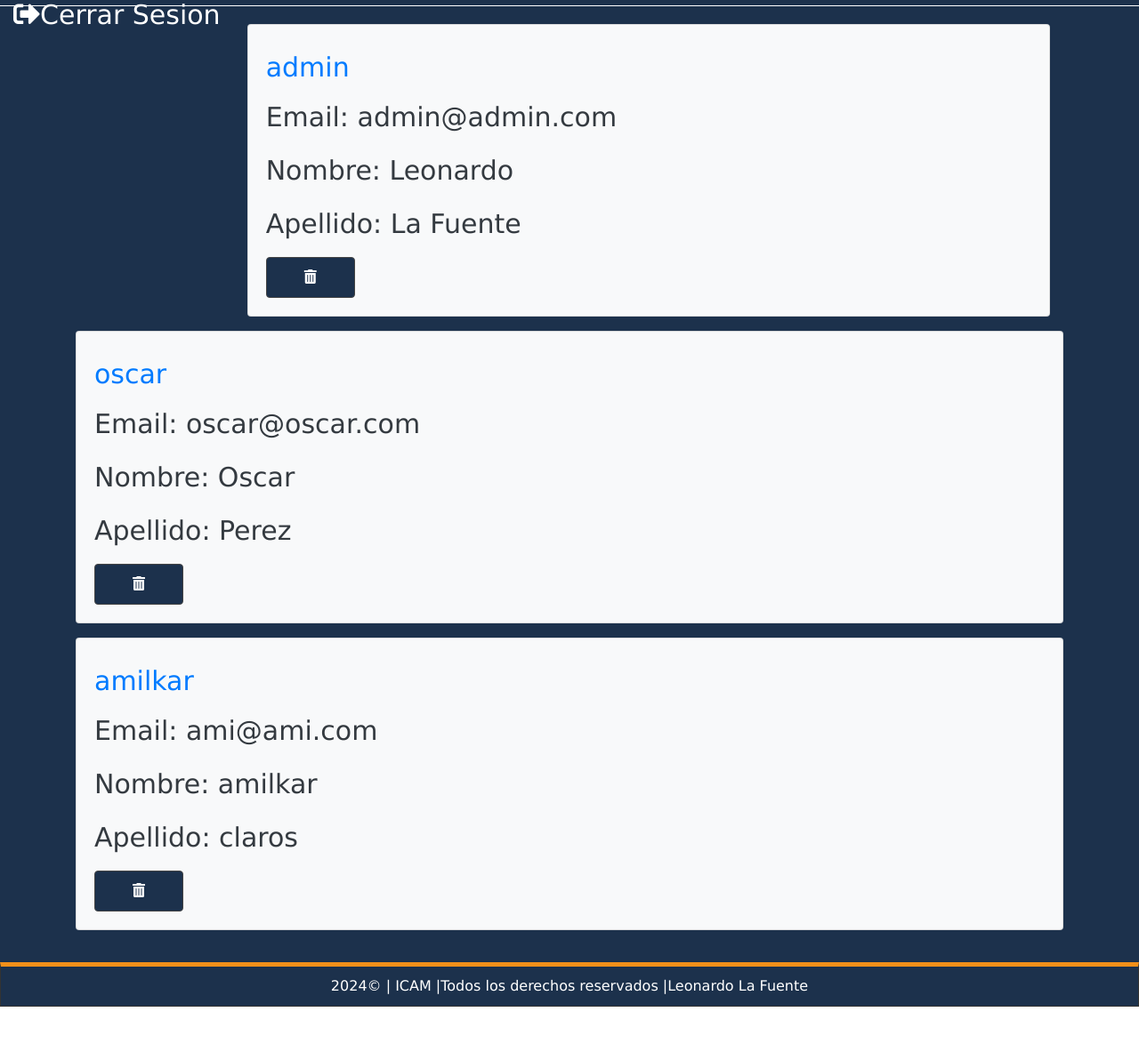
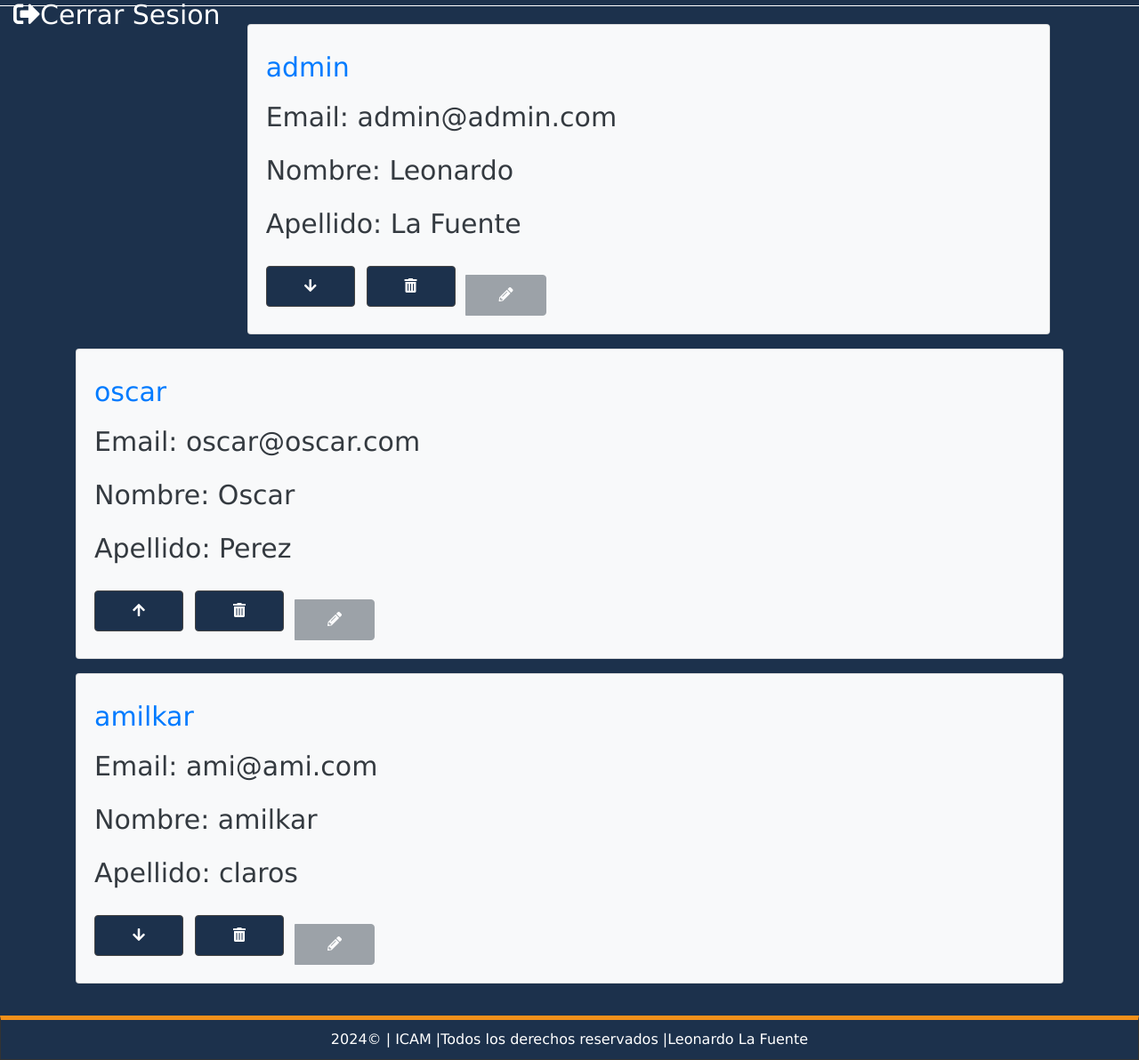
Before and after one commit to dayler23/Proyecto-ICAM, a Django app: page /profile/ in a window 1280 px wide. Shown: the part 239-1431 px from the top of the page at 89% size. Before the commit the page ends 1371 px from the top, so only its background shows below. Run offline with Django 5.2, Linux system fonts and the light colour scheme; a user stored in the database is signed in; data comes from the database, SQL or seed files in the repository; both versions use the stored data as it was after the commit; some libraries are stand-ins or nearby versions.

Commit message:
perfiles addsuperuser-delete

```diff
--- a/mainapp/static/css/styles.css
+++ b/mainapp/static/css/styles.css
@@ -686,3 +686,6 @@ footer{
   .btn-eva:hover{
    background-color: orange;
   }
+  .btn-space {
+    margin-right: 8px;  /* Ajusta este valor según tus necesidades */
+  }
--- a/mainapp/templates/users/profile.html
+++ b/mainapp/templates/users/profile.html
@@ -12,13 +12,27 @@
                     <p class="card-text text-dark">Nombre: {{ user.first_name }}</p>
                     <p class="card-text text-dark">Apellido: {{ user.last_name }}</p>
                     {% if request.user.is_authenticated and request.user.is_superuser %}
-                    <form method="post" action="{% url 'delete_user' user.id %}">
-                        {% csrf_token %}
-                        <button type="submit" class="btn btn-danger">
-                          <i class="fas fa-trash-alt"></i>
+                    <div class="btn-group" role="group" aria-label="User Actions">
+                        <form method="post" action="{% url 'toggle_superuser' user.id %}" style="display: inline;">
+                          {% csrf_token %}
+                          <button type="submit" class="btn btn-primary btn-space">
+                            {% if user.is_superuser %}
+                              <i class="fas fa-arrow-down"></i>
+                            {% else %}
+                              <i class="fas fa-arrow-up"></i>
+                            {% endif %}
+                          </button>
+                        </form>
+                        <form method="post" action="{% url 'delete_user' user.id %}" style="display: inline;">
+                            {% csrf_token %}
+                            <button type="submit" class="btn btn-danger btn-space">
+                              <i class="fas fa-trash-alt"></i>
+                            </button>
+                        </form>
+                        <button type="button" class="btn btn-secondary btn-space" disabled>
+                          <i class="fas fa-pencil-alt"></i>
                         </button>
-                      </form>
-
+                    </div>
                     {% endif %}
                 </div>
             </div>
--- a/mainapp/urls.py
+++ b/mainapp/urls.py
@@ -13,4 +13,6 @@ urlpatterns = [
     path('profile/', views.profile, name='profile'),
 
     path('delete_user/<int:user_id>/', views.delete_user, name='delete_user'),
+path('toggle_superuser/<int:user_id>/', views.toggle_superuser, name='toggle_superuser'),
+
 ]
--- a/mainapp/views.py
+++ b/mainapp/views.py
@@ -76,11 +76,15 @@ def logout_user(request):
 
 @login_required
 def profile(request):
-     if not request.user.is_superuser:
-        return redirect('inicio')  # Redirige a los usuarios no superusuarios a la página de inicio
+    users = User.objects.none()  # Inicializa la variable users
 
-     users = User.objects.all()  # Recupera todos los usuarios
-     return render(request, 'users/profile.html', {'users': users})
+    if request.user.is_superuser:
+        users = User.objects.all()  # Recupera todos los usuarios si es superusuario
+    else:
+        users = User.objects.filter(id=request.user.id)  # Recupera solo el usuario actual si no es superusuario
+
+    return render(request, 'users/profile.html', {'users': users})
+
 
 #delete user
 @login_required
@@ -92,3 +96,19 @@ def delete_user(request, user_id):
     user_to_delete.delete()
     messages.success(request, "Usuario eliminado con éxito")
     return redirect('profile')
+
+@login_required
+def toggle_superuser(request, user_id):
+    if not request.user.is_superuser:
+        return redirect('inicio')  # Solo permite que el superusuario cambie el estado de superusuario de otros usuarios
+
+    user = User.objects.get(id=user_id)
+    user.is_superuser = not user.is_superuser  # Cambia el estado de superusuario
+    user.save()
+
+    if user.is_superuser:
+        messages.success(request, f"{user.username} ahora es superusuario.")
+    else:
+        messages.success(request, f"{user.username} ya no es superusuario.")
+
+    return redirect('profile')
```
Also changed, not shown: db.sqlite3.
